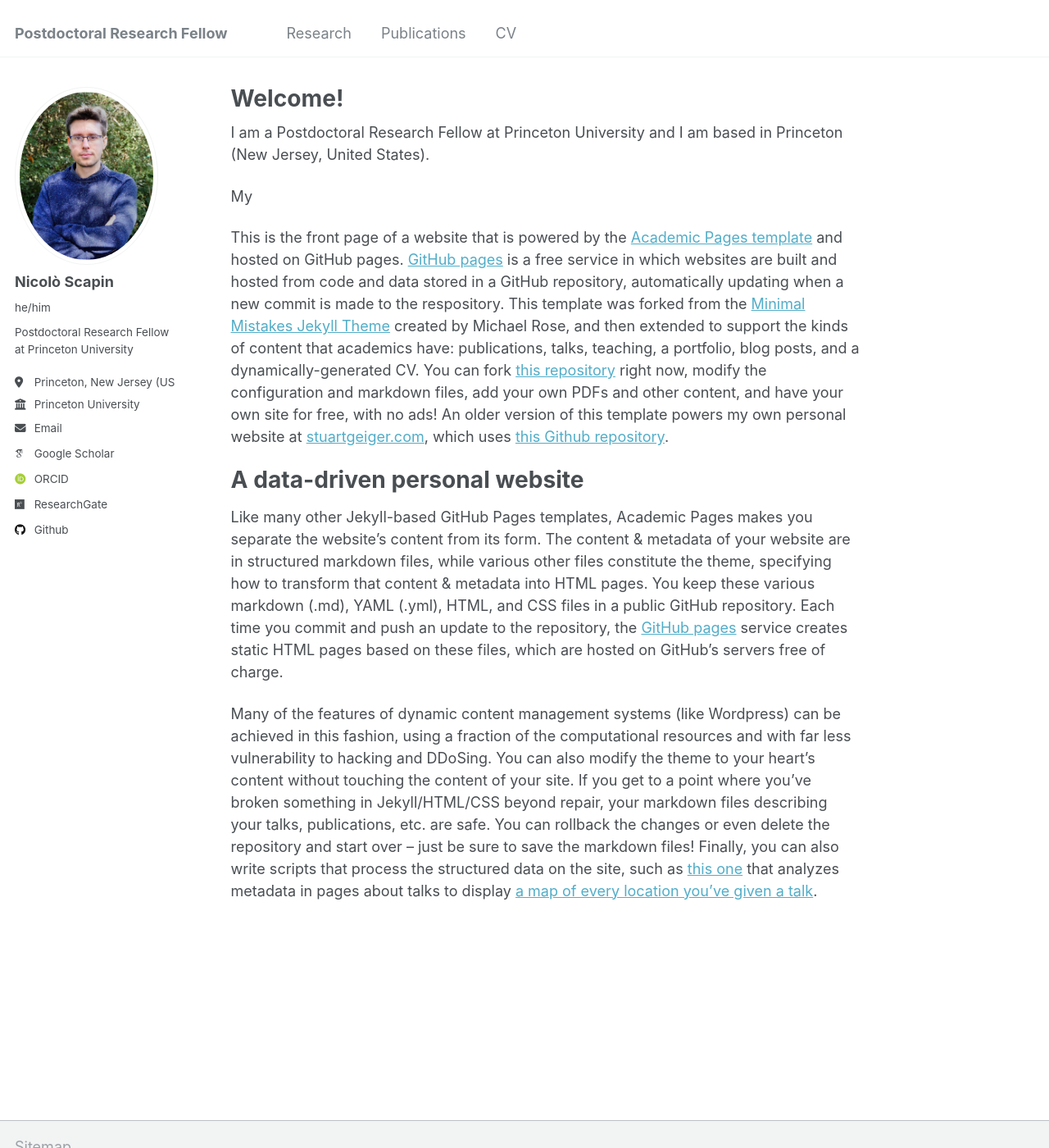
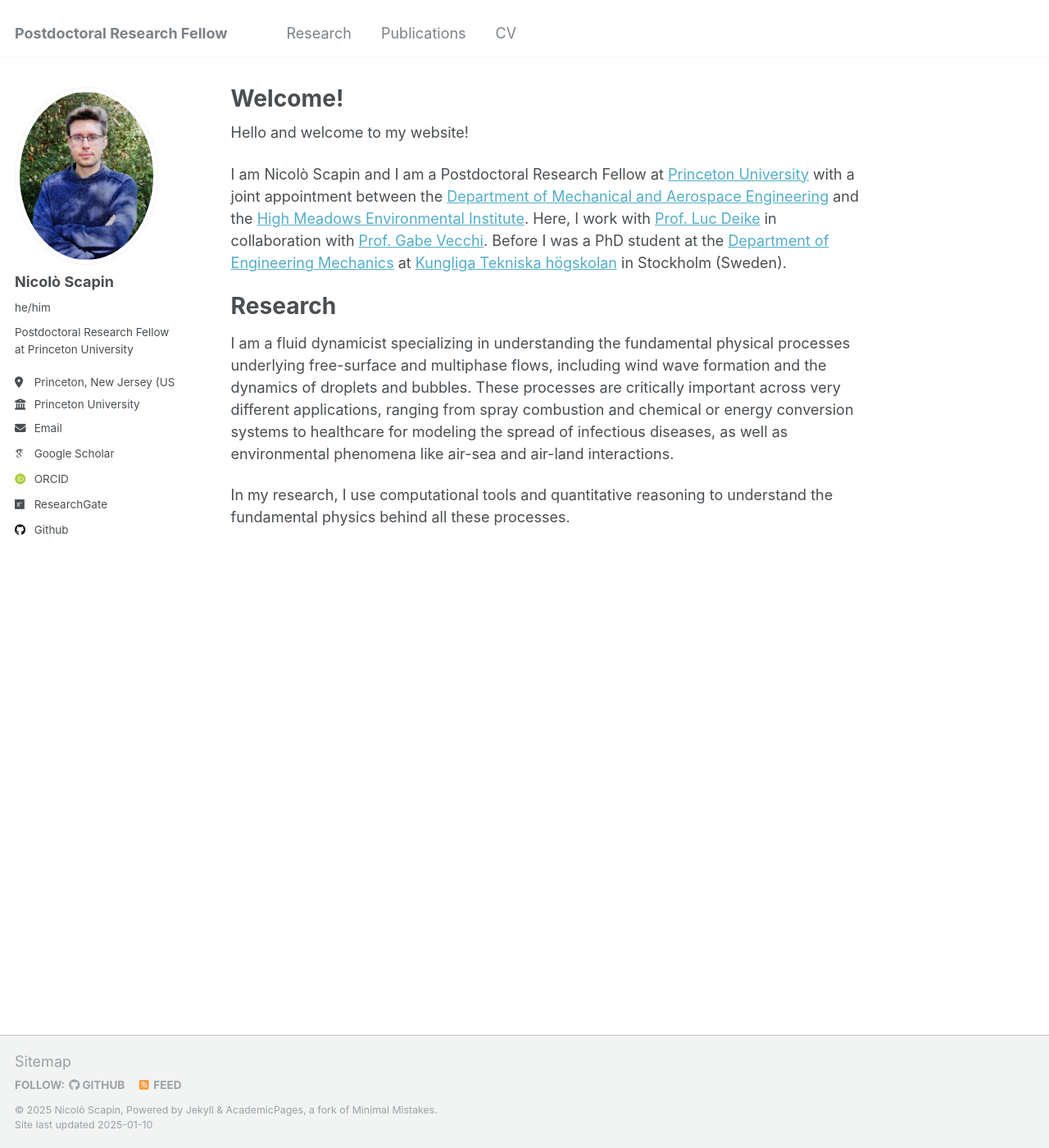
Before and after one commit to nscapin/nscapin.github.io, a Jekyll site: the page built from _pages/about.md, in a window 1280 px wide and 1400 px high. Shown: the whole window at 82% size. Built offline with Jekyll 4.4.1, drawn with Linux system fonts in a browser that asks for light colours; some web fonts are replaced.

Commit message:
Update about.md

```diff
--- a/_pages/about.md
+++ b/_pages/about.md
@@ -7,14 +7,12 @@ redirect_from:
   - /about.html
 ---
 
-I am a Postdoctoral Research Fellow at Princeton University and I am based in Princeton (New Jersey, United States).
+Hello and welcome to my website!
 
-My
+I am Nicolò Scapin and I am a Postdoctoral Research Fellow at [Princeton University](https://www.princeton.edu/) with a joint appointment between the [Department of Mechanical and Aerospace Engineering](https://mae.princeton.edu/) and the [High Meadows Environmental Institute](https://environment.princeton.edu/). Here, I work with [Prof. Luc Deike](https://ldeike.princeton.edu/) in collaboration with [Prof. Gabe Vecchi](https://vecchi.princeton.edu/). Before I was a PhD student at the [Department of Engineering Mechanics](https://www.kth.se/en/tekmek/institutionen-for-teknisk-mekanik-1.1204789) at [Kungliga Tekniska högskolan](https://www.kth.se/) in Stockholm (Sweden).
 
-This is the front page of a website that is powered by the [Academic Pages template](https://github.com/academicpages/academicpages.github.io) and hosted on GitHub pages. [GitHub pages](https://pages.github.com) is a free service in which websites are built and hosted from code and data stored in a GitHub repository, automatically updating when a new commit is made to the respository. This template was forked from the [Minimal Mistakes Jekyll Theme](https://mmistakes.github.io/minimal-mistakes/) created by Michael Rose, and then extended to support the kinds of content that academics have: publications, talks, teaching, a portfolio, blog posts, and a dynamically-generated CV. You can fork [this repository](https://github.com/academicpages/academicpages.github.io) right now, modify the configuration and markdown files, add your own PDFs and other content, and have your own site for free, with no ads! An older version of this template powers my own personal website at [stuartgeiger.com](http://stuartgeiger.com), which uses [this Github repository](https://github.com/staeiou/staeiou.github.io).
+Research
+======
+I am a fluid dynamicist specializing in understanding the fundamental physical processes underlying free-surface and multiphase flows, including wind wave formation and the dynamics of droplets and bubbles. These processes are critically important across very different applications, ranging from spray combustion and chemical or energy conversion systems to healthcare for modeling the spread of infectious diseases, as well as environmental phenomena like air-sea and air-land interactions.
 
-A data-driven personal website
-======
-Like many other Jekyll-based GitHub Pages templates, Academic Pages makes you separate the website's content from its form. The content & metadata of your website are in structured markdown files, while various other files constitute the theme, specifying how to transform that content & metadata into HTML pages. You keep these various markdown (.md), YAML (.yml), HTML, and CSS files in a public GitHub repository. Each time you commit and push an update to the repository, the [GitHub pages](https://pages.github.com/) service creates static HTML pages based on these files, which are hosted on GitHub's servers free of charge.
-
-Many of the features of dynamic content management systems (like Wordpress) can be achieved in this fashion, using a fraction of the computational resources and with far less vulnerability to hacking and DDoSing. You can also modify the theme to your heart's content without touching the content of your site. If you get to a point where you've broken something in Jekyll/HTML/CSS beyond repair, your markdown files describing your talks, publications, etc. are safe. You can rollback the changes or even delete the repository and start over -- just be sure to save the markdown files! Finally, you can also write scripts that process the structured data on the site, such as [this one](https://github.com/academicpages/academicpages.github.io/blob/master/talkmap.ipynb) that analyzes metadata in pages about talks to display [a map of every location you've given a talk](https://academicpages.github.io/talkmap.html).
+In my research, I use computational tools and quantitative reasoning to understand the fundamental physics behind all these processes.
```
